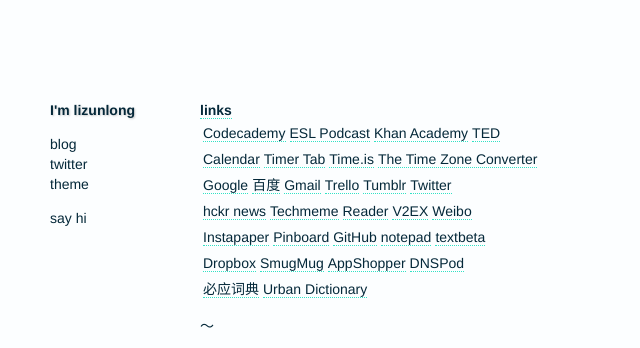
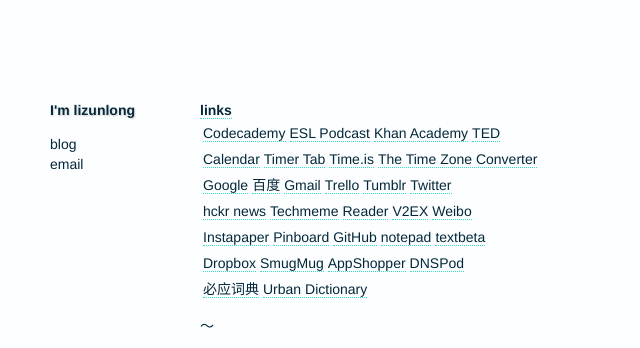
Before and after one commit to lzl/lzl.github.com, a Jekyll site: the page built from _posts/2012-03-12-links.md, in a window 1280 px wide. Shown: the top 348 px of the page, without its empty margins (0-640 px from the left). Built offline with Jekyll 4.4.1, drawn with Linux system fonts in a browser that asks for light colours.

Commit message:
change the nav

```diff
--- a/_layouts/default.html
+++ b/_layouts/default.html
@@ -47,28 +47,7 @@
       <a href="http://blog.lizunlong.com/" title="LZL">blog</a>
     </li>
     <li>
-      <a href="http://twitter.com/lzl" title="@lzl">twitter</a>
-    </li>
-    <li>
-      <a href="http://parti.tumblr.com/" title="Theme by Parti">theme</a>
-    </li>
-    <p></p>
-    <li>
-      <script type="text/javascript">
-//<![CDATA[
-<!--
-var x="function f(x){var i,o=\"\",ol=x.length,l=ol;while(x.charCodeAt(l/13)!" +
-"=48){try{x+=x;l+=l;}catch(e){}}for(i=l-1;i>=0;i--){o+=x.charAt(i);}return o" +
-".substr(0,ol);}f(\")56,\\\"^TXKC^>qa53z 9$hw010\\\\?;0=*n#-k/$h#( 7 ]=330\\" +
-"\\120\\\\010\\\\220\\\\610\\\\YZ+330\\\\230\\\\720\\\\]630\\\\030\\\\120\\\\"+
-"200\\\\t\\\\-310\\\\500\\\\500\\\\500\\\\600\\\\220\\\\430\\\\410\\\\010\\\\"+
-"Yr\\\\520\\\\410\\\\6?0~700\\\\g?=%>u5opy>#+9%9=g<)#(1 -%\\\"(f};o nruter};" +
-"))++y(^)i(tAedoCrahc.x(edoCrahCmorf.gnirtS=+o;721=%y;i=+y)56==i(fi{)++i;l<i" +
-";0=i(rof;htgnel.x=l,\\\"\\\"=o,i rav{)y,x(f noitcnuf\")"                     ;
-while(x=eval(x));
-//-->
-//]]>
-</script>
+      <a href="mailto:&#108;&#105;&#122;&#117;&#110;&#108;&#111;&#110;&#103;&#064;&#103;&#109;&#097;&#105;&#108;&#046;&#099;&#111;&#109;?subject=Hi, LZL" id="email">email</a>
     </li>
   </ul><!-- /nav -->
   <div class="posts">
```
